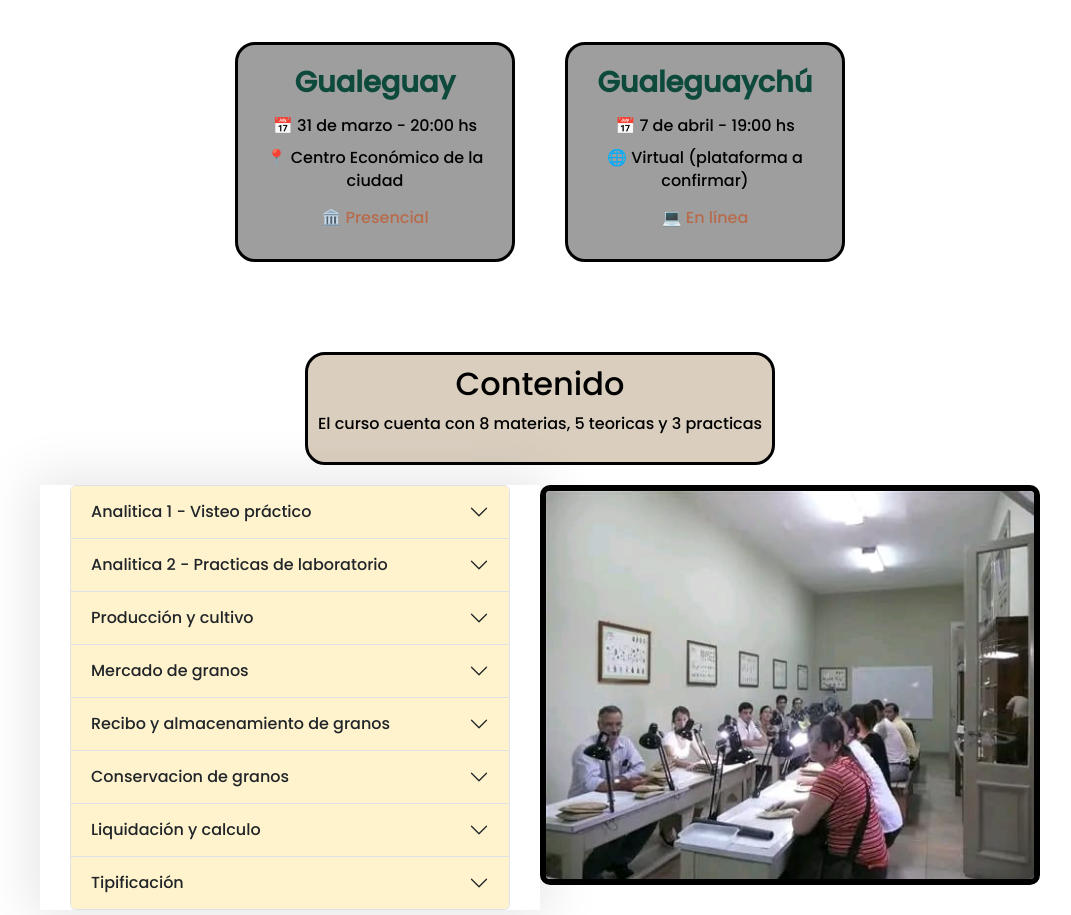
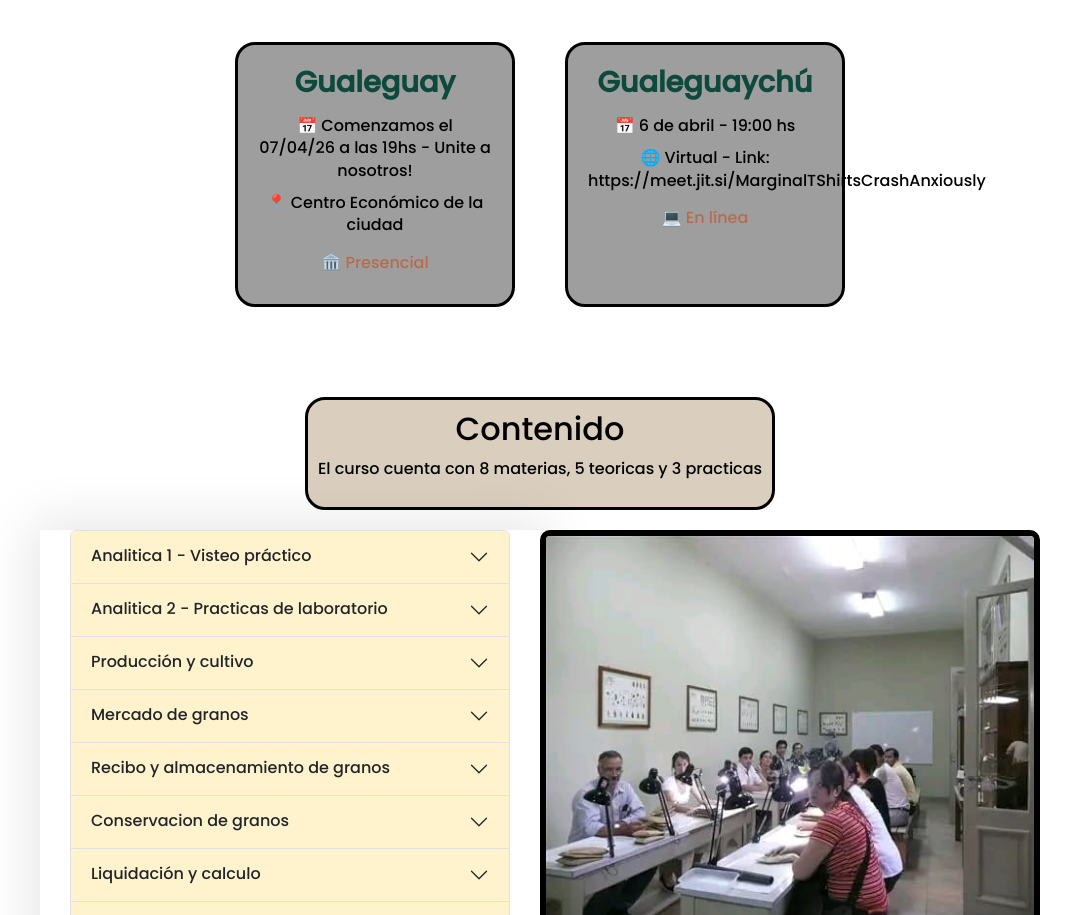
Before and after one commit to JuanJoseLopezArias/PeritosSurER, a website: page pages/cursoPeritos.html in a window 1280 px wide. Shown: the part 1270-2185 px from the top of the page, without its empty margins (100-1171 px from the left). Drawn offline with nearby package versions, Linux system fonts and the light colour scheme.

Commit message:
actualizacion

```diff
--- a/pages/cursoPeritos.html
+++ b/pages/cursoPeritos.html
@@ -185,15 +185,15 @@
           <!-- Tarjeta Gualeguay -->
           <div class="charla-card">
             <h3 class="charla-ciudad">Gualeguay</h3>
-            <p class="charla-fecha">📅 31 de marzo - 20:00 hs</p>
+            <p class="charla-fecha">📅 Comenzamos el 07/04/26 a las 19hs - Unite a nosotros!</p>
             <p class="charla-lugar">📍 Centro Económico de la ciudad</p>
             <p class="charla-modalidad">🏛️ Presencial</p>
           </div>
           <!-- Tarjeta Gualeguaychú -->
           <div class="charla-card">
             <h3 class="charla-ciudad">Gualeguaychú</h3>
-            <p class="charla-fecha">📅 7 de abril - 19:00 hs</p>
-            <p class="charla-lugar">🌐 Virtual (plataforma a confirmar)</p>
+            <p class="charla-fecha">📅 6 de abril - 19:00 hs</p>
+            <p class="charla-lugar">🌐 Virtual - Link: https://meet.jit.si/MarginalTShirtsCrashAnxiously</p>
             <p class="charla-modalidad">💻 En línea</p>
           </div>
         </div>
```
